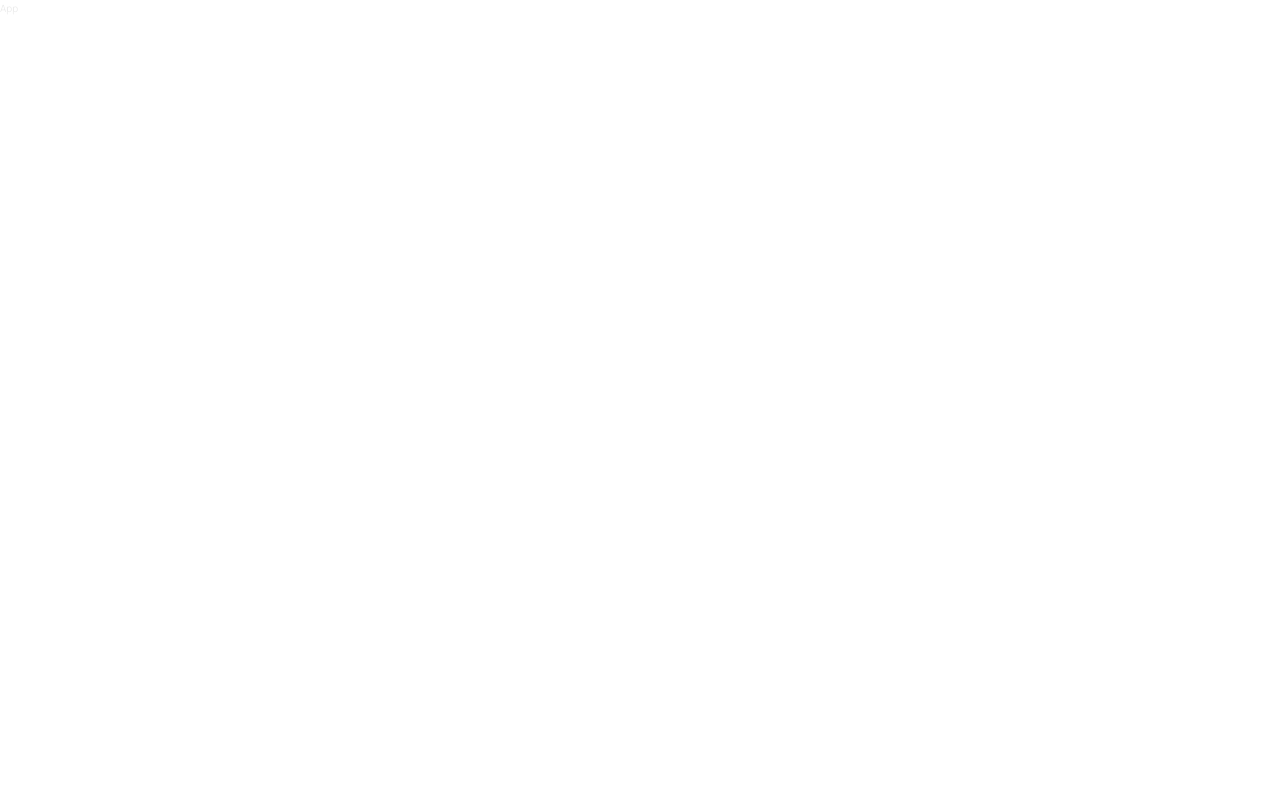
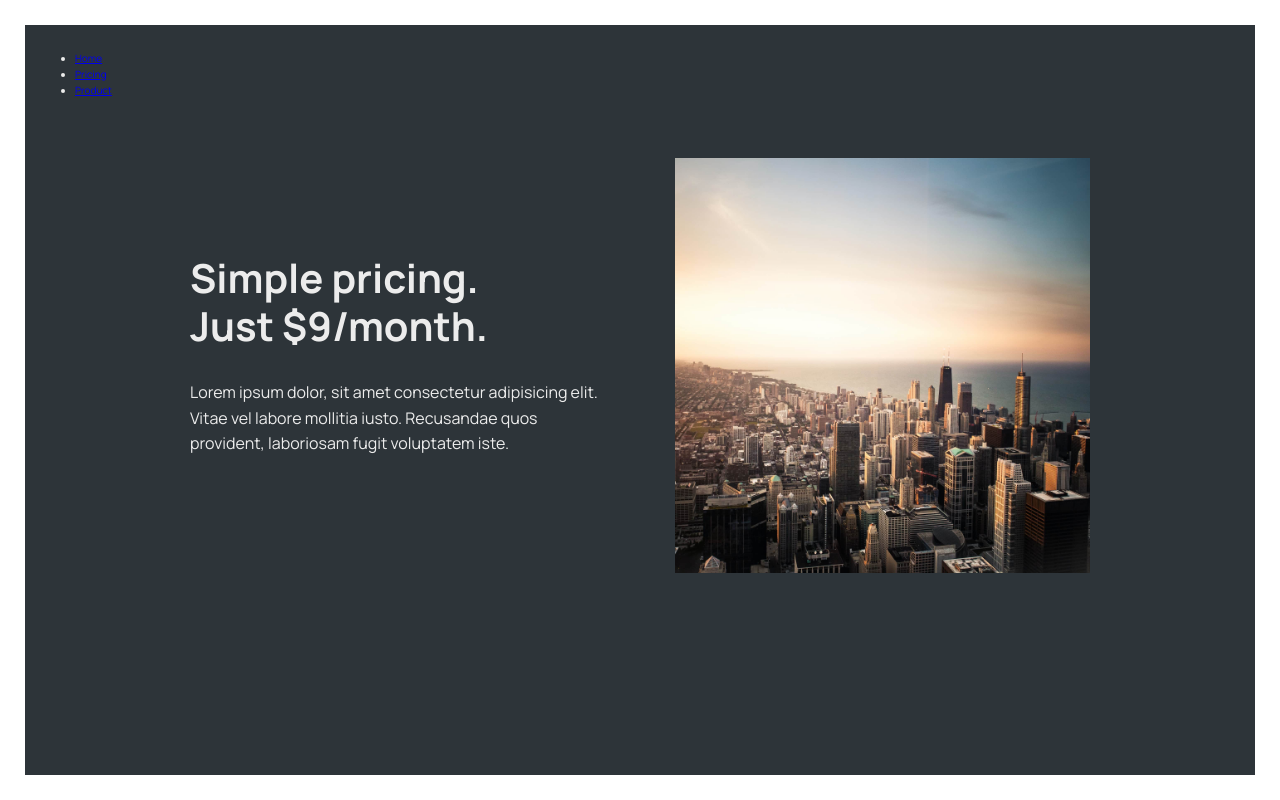
Before and after one commit to ZBl0ody/World-Wise, a React (Vite) app: page /pricing in a window 1280 px wide. Built offline with nearby package versions, Linux system fonts and the light colour scheme.

Commit message:
router added

```diff
--- a/package.json
+++ b/package.json
@@ -12,8 +12,9 @@
   },
   "dependencies": {
     "json-server": "^1.0.0-beta.1",
-    "react": "^18.2.0",
-    "react-dom": "^18.2.0"
+    "react": "^18.3.1",
+    "react-dom": "^18.2.0",
+    "react-router-dom": "^6.25.1"
   },
   "devDependencies": {
     "@types/react": "^18.2.66",
--- a/src/App.jsx
+++ b/src/App.jsx
@@ -1,7 +1,25 @@
 import React from "react";
+import { BrowserRouter as Router, Route, Routes } from "react-router-dom";
+import Homepage from "./pages/Homepage";
+import Login from "./pages/Login";
+import AppLayout from "./pages/AppLayout";
+import Product from "./pages/Product";
+import Pricing from "./pages/Pricing";
+import PageNotFound from "./pages/PageNotFound";
 
 const App = () => {
-  return <div>App</div>;
+  return (
+    <Router>
+      <Routes>
+        <Route path="/" element={<Homepage />} />
+        <Route path="/login" element={<Login />} />
+        <Route path="/product" element={<Product />} />
+        <Route path="/pricing" element={<Pricing />} />
+        <Route path="/app" element={<AppLayout />}></Route>
+        <Route path="*" element={<PageNotFound />}></Route>
+      </Routes>
+    </Router>
+  );
 };
 
 export default App;
--- /dev/null
+++ b/src/components/PageNav.jsx
@@ -0,0 +1,22 @@
+import React from "react";
+import { NavLink } from "react-router-dom";
+
+const PageNav = () => {
+  return (
+    <nav>
+      <ul>
+        <li>
+          <NavLink to="/">Home</NavLink>
+        </li>
+        <li>
+          <NavLink to="/pricing">Pricing</NavLink>
+        </li>
+        <li>
+          <NavLink to="/product">Product</NavLink>
+        </li>
+      </ul>
+    </nav>
+  );
+};
+
+export default PageNav;
--- a/src/index.css
+++ b/src/index.css
@@ -75,4 +75,4 @@ input:focus {
     "body": ["import styles from './${TM_FILENAME_BASE}.module.css'"],
     "description": "Import CSS Module as `styles`"
   },
-*/
+ */
--- /dev/null
+++ b/src/pages/AppLayout.jsx
@@ -0,0 +1,7 @@
+import React from "react";
+
+const AppLayout = () => {
+  return <div>AppLayout</div>;
+};
+
+export default AppLayout;
--- a/src/pages/Homepage.jsx
+++ b/src/pages/Homepage.jsx
@@ -1,8 +1,10 @@
 import styles from "./Homepage.module.css";
+import PageNav from "../components/PageNav";
 
 export default function Homepage() {
   return (
     <main className={styles.homepage}>
+      <PageNav />
       <section>
         <h1>
           You travel the world.
--- a/src/pages/Login.jsx
+++ b/src/pages/Login.jsx
@@ -1,3 +1,4 @@
+import { useState } from "react";
 import styles from "./Login.module.css";
 
 export default function Login() {
--- a/src/pages/PageNotFound.jsx
+++ b/src/pages/PageNotFound.jsx
@@ -1,6 +1,10 @@
+import PageNav from "../components/PageNav";
+
 export default function PageNotFound() {
   return (
     <div>
+      <PageNav />
+
       <h1>Page not found 😢</h1>
     </div>
   );
--- a/src/pages/Pricing.jsx
+++ b/src/pages/Pricing.jsx
@@ -1,9 +1,12 @@
 // Uses the same styles as Product
+import PageNav from "../components/PageNav";
 import styles from "./Product.module.css";
 
 export default function Product() {
   return (
     <main className={styles.product}>
+      <PageNav />
+
       <section>
         <div>
           <h2>
--- a/src/pages/Product.jsx
+++ b/src/pages/Product.jsx
@@ -1,8 +1,11 @@
+import PageNav from "../components/PageNav";
 import styles from "./Product.module.css";
 
 export default function Product() {
   return (
     <main className={styles.product}>
+      <PageNav />
+
       <section>
         <img
           src="img-1.jpg"
```
Also changed, not shown: 1 other file (tests, documents, lock files or other folders).
